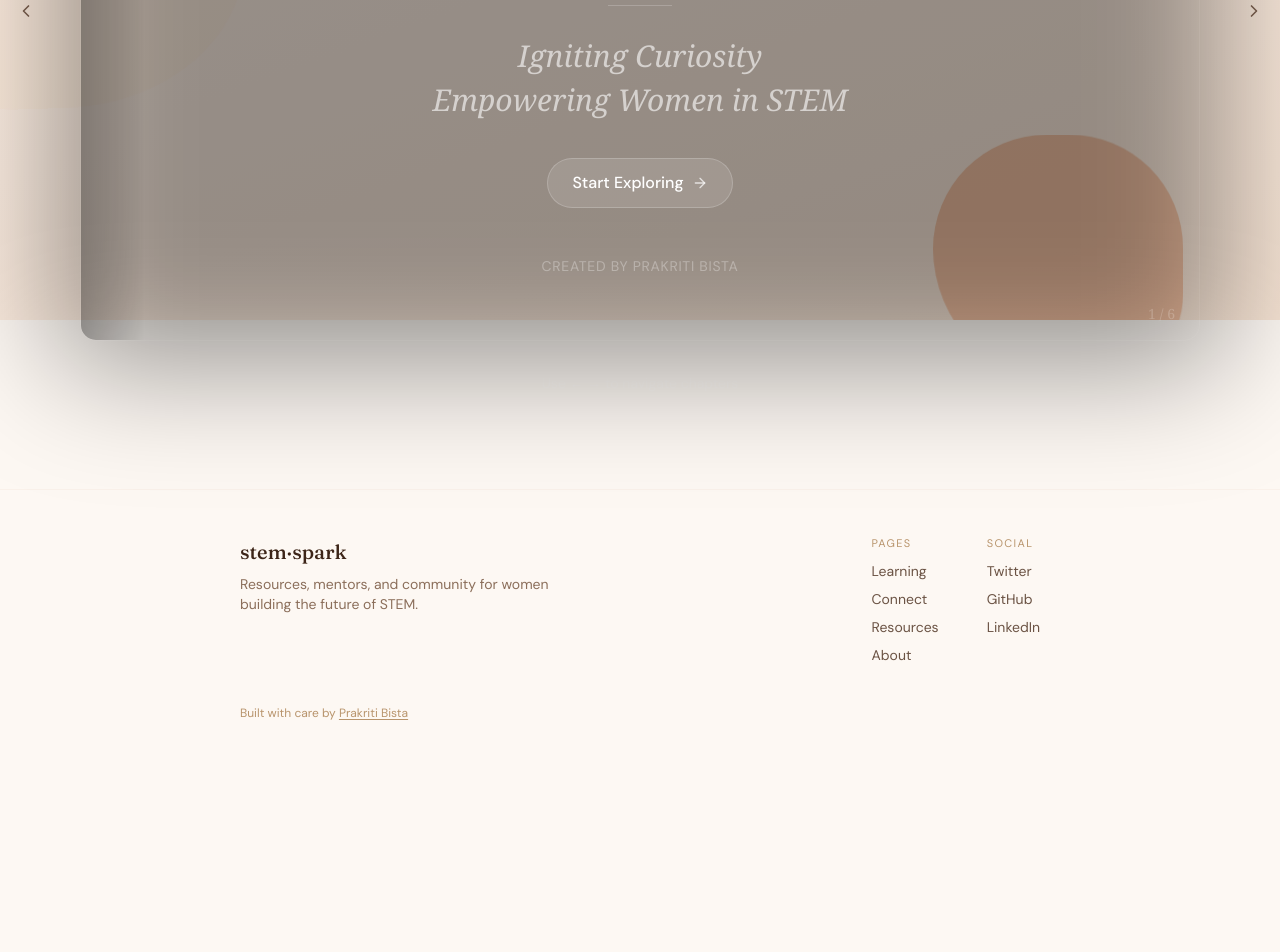
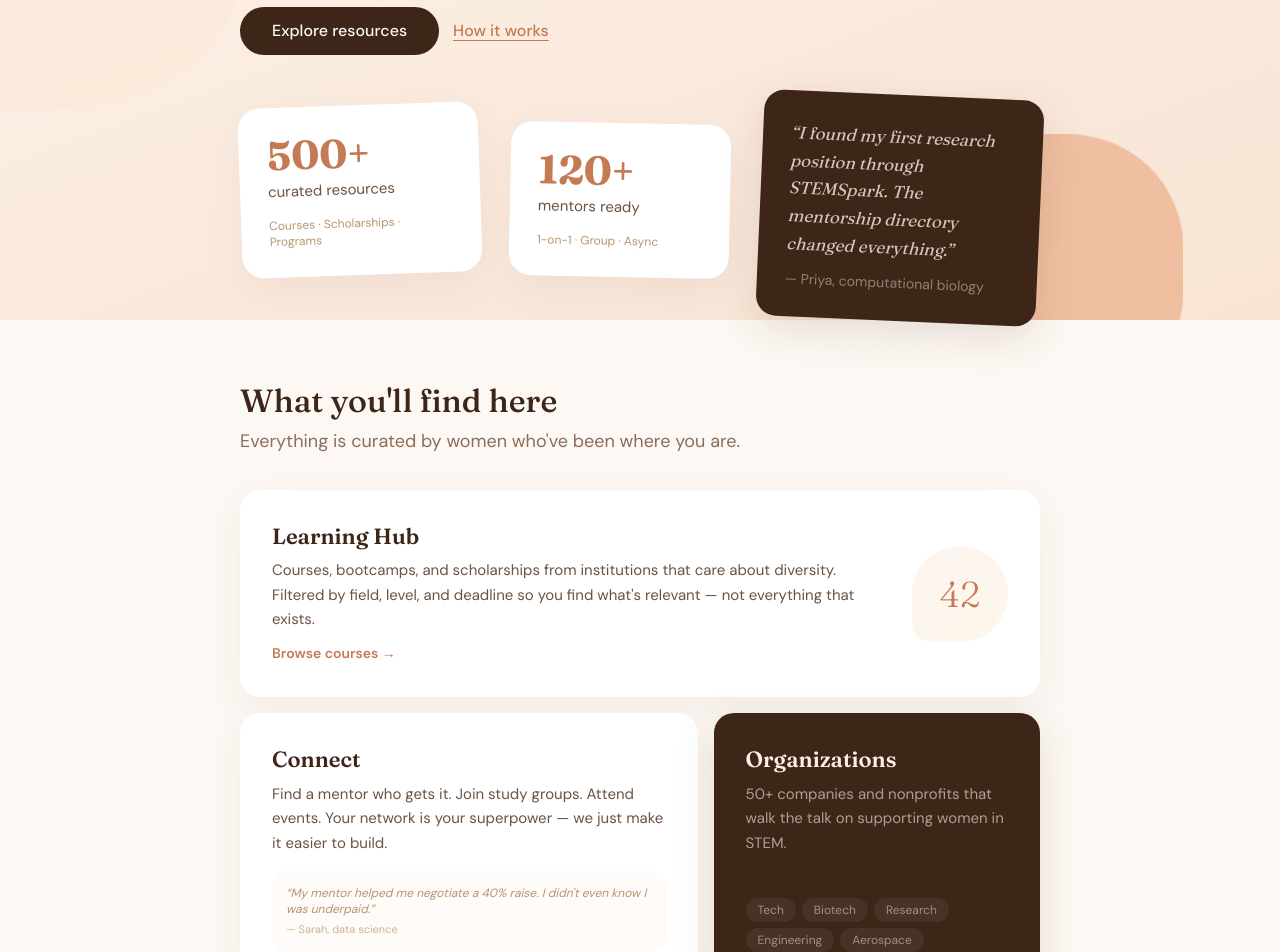
Before and after one commit to itsmepraks/womeninstem, a Next.js app: page / in a window 1280 px wide. Shown: the part 480-1432 px from the top of the page. Before the commit the page ends 1249 px from the top, so only its background shows below. Built offline with nearby package versions, Linux system fonts and the light colour scheme.

Commit message:
feat: build warm organic home page with hero, stats, features, pioneer spotlight

```diff
--- a/app/page.tsx
+++ b/app/page.tsx
@@ -1,9 +1,177 @@
-import BookReader from '@/components/book/BookReader';
+import Link from 'next/link';
+import StatCard from '@/components/ui/StatCard';
+import PioneerSpotlight from '@/components/ui/PioneerSpotlight';
+import { siteStats, testimonial } from '@/data/stats';
+import { pioneers } from '@/data/pioneers';
 
-/**
- * Main page - The Book Experience
- * The entire website IS the book
- */
-export default function Home() {
-  return <BookReader />;
+export default function HomePage() {
+  const spotlightPioneer = pioneers[0];
+
+  return (
+    <div className="max-w-[880px] mx-auto px-6 md:px-10">
+      {/* ─── HERO ─── */}
+      <section className="pt-16 md:pt-24 pb-10 max-w-[640px]">
+        <p className="text-label text-accent-primary font-semibold mb-3.5 tracking-[0.19em]">
+          For women who build the future
+        </p>
+        <h1 className="font-display text-display-lg text-text-heading mb-1.5">
+          Every woman in STEM{' '}
+          <em className="font-black text-accent-primary inline-block -rotate-[1.5deg]">
+            changes the equation
+          </em>
+        </h1>
+        <div className="accent-underline mt-4 mb-5" />
+        <p className="text-body-lg text-text-body max-w-[460px] mb-8">
+          Resources, mentors, and community. We bring it all together so you can
+          focus on what matters — your work.
+        </p>
+        <div className="flex items-center gap-3.5">
+          <Link href="/resources" className="btn-primary">
+            Explore resources
+          </Link>
+          <Link href="/about" className="btn-secondary">
+            How it works
+          </Link>
+        </div>
+      </section>
+
+      {/* ─── FLOATING STAT CARDS ─── */}
+      <section className="relative h-[240px] md:h-[220px] mb-5">
+        <div className="absolute left-0 top-2.5 w-[240px]">
+          <StatCard
+            value={siteStats[0].value}
+            label={siteStats[0].label}
+            detail="Courses · Scholarships · Programs"
+            rotation={siteStats[0].rotation}
+          />
+        </div>
+        <div className="absolute left-[270px] top-7 w-[220px] hidden md:block">
+          <StatCard
+            value={siteStats[1].value}
+            label={siteStats[1].label}
+            detail="1-on-1 · Group · Async"
+            rotation={siteStats[1].rotation}
+          />
+        </div>
+        <div
+          className="absolute right-0 top-0 w-[280px] hidden md:block card-dark p-7"
+          style={{ transform: `rotate(${testimonial.rotation}deg)` }}
+        >
+          <p className="font-display text-[1.0625rem] text-surface-dark-text/80 leading-relaxed italic">
+            &ldquo;{testimonial.quote}&rdquo;
+          </p>
+          <p className="text-sm text-surface-dark-text/45 mt-3">
+            — {testimonial.author}, {testimonial.field}
+          </p>
+        </div>
+      </section>
+
+      {/* ─── WHAT YOU'LL FIND HERE ─── */}
+      <section className="pt-12 pb-2">
+        <h2 className="font-display text-display text-text-heading mb-1.5">
+          What you&apos;ll find here
+        </h2>
+        <p className="text-body-lg text-text-secondary">
+          Everything is curated by women who&apos;ve been where you are.
+        </p>
+      </section>
+
+      {/* Feature blocks — varied layout, NOT a grid */}
+      <section className="space-y-4 py-6">
+        {/* Full-width: Learning Hub */}
+        <div className="card-white p-8 flex items-center gap-8">
+          <div className="flex-1">
+            <h3 className="font-display text-heading text-text-heading mb-2">
+              Learning Hub
+            </h3>
+            <p className="text-body text-text-body leading-relaxed">
+              Courses, bootcamps, and scholarships from institutions that care
+              about diversity. Filtered by field, level, and deadline so you find
+              what&apos;s relevant — not everything that exists.
+            </p>
+            <Link
+              href="/learning"
+              className="inline-block mt-3 text-sm text-accent-primary font-semibold hover:text-accent-secondary transition-colors"
+            >
+              Browse courses →
+            </Link>
+          </div>
+          <div className="w-24 h-24 rounded-[50%_50%_50%_20%] bg-gradient-to-br from-accent-secondary/10 to-accent-gold/15 flex-shrink-0 flex items-center justify-center">
+            <span className="font-display text-4xl text-accent-primary font-light">
+              42
+            </span>
+          </div>
+        </div>
+
+        {/* Side-by-side: Connect + Organizations */}
+        <div className="flex flex-col md:flex-row gap-4">
+          {/* Connect — light card with quote */}
+          <div className="card-white p-8 flex-[1.2]">
+            <h3 className="font-display text-heading text-text-heading mb-2">
+              Connect
+            </h3>
+            <p className="text-body text-text-body leading-relaxed">
+              Find a mentor who gets it. Join study groups. Attend events. Your
+              network is your superpower — we just make it easier to build.
+            </p>
+            <div className="mt-4 p-3.5 bg-accent-secondary/[0.04] rounded-[0.875rem]">
+              <p className="text-xs text-text-muted italic">
+                &ldquo;My mentor helped me negotiate a 40% raise. I didn&apos;t
+                even know I was underpaid.&rdquo;
+              </p>
+              <p className="text-[0.6875rem] text-text-muted/70 mt-1">
+                — Sarah, data science
+              </p>
+            </div>
+          </div>
+
+          {/* Organizations — dark card with tags */}
+          <div className="card-dark p-8 flex-[0.8] flex flex-col justify-between">
+            <div>
+              <h3 className="font-display text-heading text-surface-dark-text mb-2">
+                Organizations
+              </h3>
+              <p className="text-body text-surface-dark-text/60 leading-relaxed">
+                50+ companies and nonprofits that walk the talk on supporting
+                women in STEM.
+              </p>
+            </div>
+            <div className="flex flex-wrap gap-1.5 mt-4">
+              {['Tech', 'Biotech', 'Research', 'Engineering', 'Aerospace'].map(
+                (tag) => (
+                  <span
+                    key={tag}
+                    className="bg-surface-dark-text/[0.06] text-surface-dark-text/50 px-3 py-1 rounded-[0.875rem] text-xs"
+                  >
+                    {tag}
+                  </span>
+                )
+              )}
+            </div>
+          </div>
+        </div>
+      </section>
+
+      {/* ─── PIONEER SPOTLIGHT ─── */}
+      <section className="py-8">
+        <PioneerSpotlight pioneer={spotlightPioneer} />
+      </section>
+
+      {/* ─── FOOTER CTA ─── */}
+      <section className="py-14 text-center relative">
+        <div className="absolute inset-0 bg-gradient-to-b from-transparent to-accent-secondary/[0.03] rounded-3xl" />
+        <div className="relative z-[1]">
+          <h2 className="font-display text-[2.25rem] text-text-heading font-light mb-3">
+            Ready to start?
+          </h2>
+          <p className="text-body-lg text-text-secondary mb-7">
+            Join thousands of women discovering their place in STEM.
+          </p>
+          <Link href="/connect" className="btn-primary text-base">
+            Join the community
+          </Link>
+        </div>
+      </section>
+    </div>
+  );
 }
```
